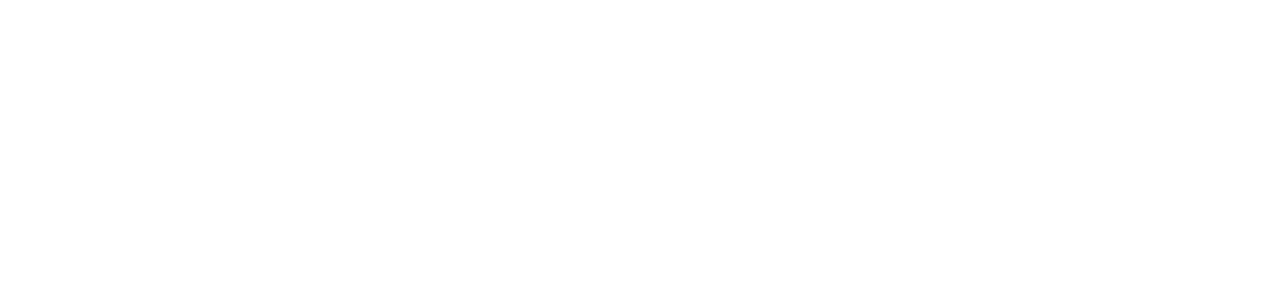
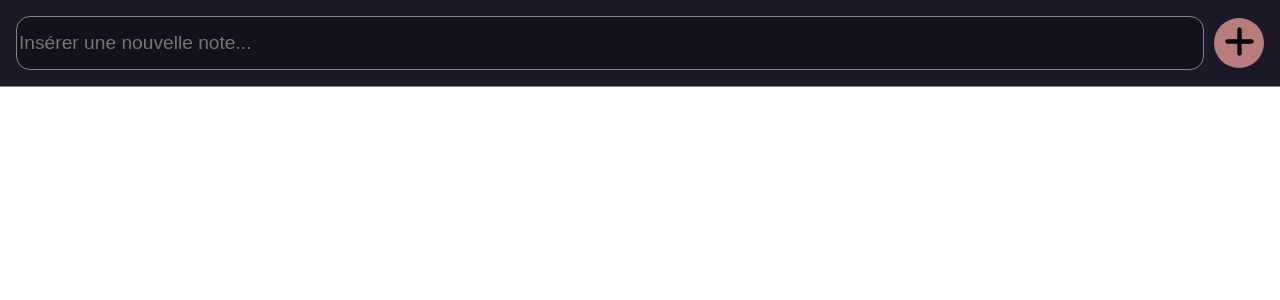
Before and after one commit to RomainDoyen/todolist-extension, a React (Vite) app: page / in a window 1280 px wide. Shown: the top 300 px of the page. Built offline with nearby package versions, Linux system fonts and the light colour scheme.

Commit message:
Adding card input

```diff
--- a/package.json
+++ b/package.json
@@ -14,7 +14,8 @@
     "@supabase/supabase-js": "^2.45.1",
     "prisma": "^5.18.0",
     "react": "^18.3.1",
-    "react-dom": "^18.3.1"
+    "react-dom": "^18.3.1",
+    "react-icons": "^5.3.0"
   },
   "devDependencies": {
     "@eslint/js": "^9.8.0",
--- a/src/App.jsx
+++ b/src/App.jsx
@@ -1,10 +1,11 @@
+import CardInput from './components/CardInput';
 
 function App() {
 
   return (
-    <>
-
-    </>
+    <div className='contains'>
+      <CardInput />
+    </div>
   )
 }
 
--- /dev/null
+++ b/src/components/CardInput.css
@@ -0,0 +1,34 @@
+.circle {
+  height: 50px;
+  width: 50px;
+  background-color: #B97C7C;
+  border: none;
+  border-radius: 50%;
+  cursor: pointer;
+  display: inline-block;
+  margin-left: 10px;
+}
+
+.circle:hover {
+  background-color: #9b6a6a;
+}
+
+.card-input form {
+  display: flex;
+  align-items: center;
+  justify-content: space-between;
+  padding: 1em;
+  background-color: #191927;
+  border-bottom: 1px solid #8A8181;
+  flex-shrink: 0; /* Empêche la réduction de la hauteur */
+}
+
+.card-input input {
+  font-size: 1.2em;
+  background-color: #12121C;
+  color: #8A8181;
+  border: 1px solid #8A8181;
+  border-radius: 14px;
+  height: 50px;
+  flex-grow: 1; /* Prend tout l'espace disponible dans la ligne */
+}
--- /dev/null
+++ b/src/components/CardInput.jsx
@@ -0,0 +1,19 @@
+import { FaPlus } from 'react-icons/fa6';
+import './CardInput.css';
+
+export default function CardInput() {
+  return (
+    <div className='card-input'>
+      <form>
+        <input
+          type="text"
+          placeholder='Insérer une nouvelle note...'
+          required
+        />
+        <button className='circle' type="submit">
+          <FaPlus size={35} color='black' />
+        </button>
+      </form>
+    </div>
+  )
+}
```
Also changed, not shown: 1 other file (tests, documents, lock files or other folders).
